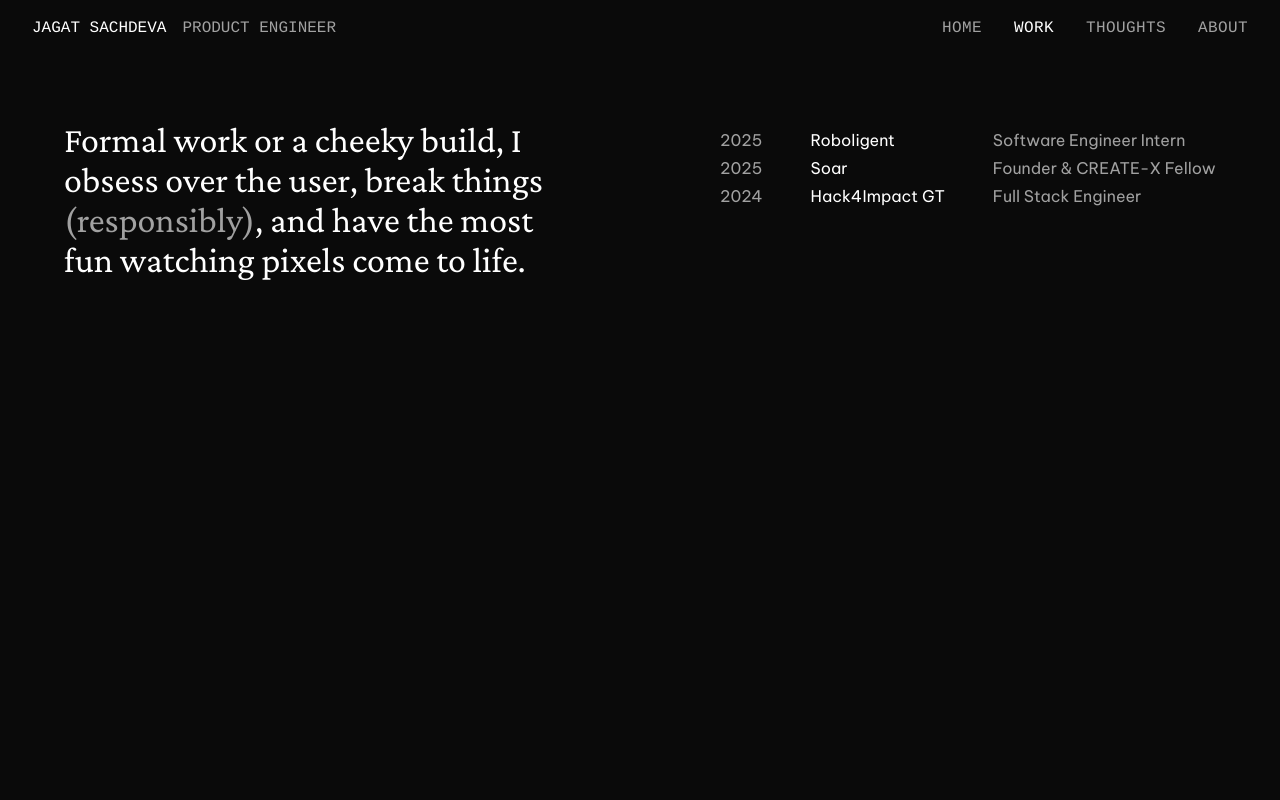
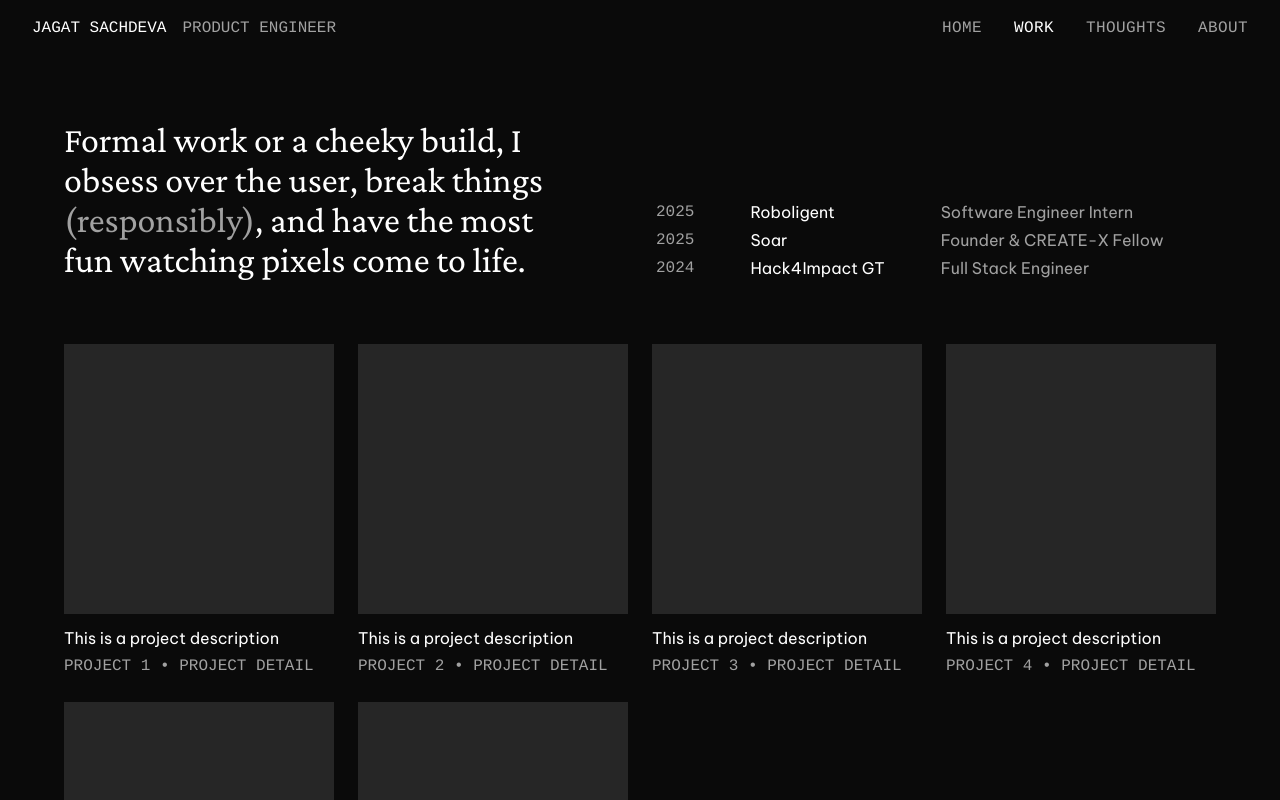
Before and after one commit to jsachdeva7/portfolio, a Next.js app: page /work in a window 1280 px wide. Shown: the top 800 px of the page. Built offline with nearby package versions, Linux system fonts and the light colour scheme.

Commit message:
work structure

```diff
--- a/src/app/globals.css
+++ b/src/app/globals.css
@@ -153,6 +153,30 @@
     @apply bg-background text-foreground;
     font-family: var(--font-crimson-pro), serif;
   }
+
+  /* Custom scrollbar */
+  * {
+    scrollbar-width: thin;
+    scrollbar-color: rgba(255, 255, 255, 0.2) transparent;
+  }
+
+  *::-webkit-scrollbar {
+    width: 6px;
+    height: 6px;
+  }
+
+  *::-webkit-scrollbar-track {
+    background: transparent;
+  }
+
+  *::-webkit-scrollbar-thumb {
+    background: rgba(255, 255, 255, 0.2);
+    border-radius: 3px;
+  }
+
+  *::-webkit-scrollbar-thumb:hover {
+    background: rgba(255, 255, 255, 0.3);
+  }
 }
 
 @layer utilities {
--- a/src/components/home/Home.tsx
+++ b/src/components/home/Home.tsx
@@ -10,7 +10,8 @@ export default function Home() {
         <p className='font-primary text-4xl'>
           I&apos;m a developer,{' '}
           <span className='text-neutral-400'>(aspiring)</span> designer, and
-          damn proud <span className='text-yellow-100'>Yellow Jacket</span> 🐝
+          proud Georgia Tech <span className='text-white'>Yellow Jacket</span>{' '}
+          🐝
         </p>
       </div>
       <div className='absolute top-[-3em] right-0 p-16'>
--- a/src/components/work/Header.tsx
+++ b/src/components/work/Header.tsx
@@ -10,7 +10,7 @@ export default function Header() {
   ]
 
   return (
-    <div className='flex h-auto w-full flex-row items-start'>
+    <div className='flex h-auto w-full flex-row items-end gap-4'>
       <div className='h-auto w-1/2 pr-20'>
         <h1 className='font-primary text-4xl'>
           Formal work or a cheeky build, I obsess over the user, break things{' '}
@@ -18,10 +18,13 @@ export default function Header() {
           most fun watching pixels come to life.
         </h1>
       </div>
-      <div className='h-auto w-auto pt-2 pl-20'>
-        <div className='font-secondary grid grid-cols-[auto_auto_auto] gap-x-12 gap-y-1'>
+      <div className='h-auto w-auto pt-2'>
+        <div className='font-secondary grid grid-cols-[auto_auto_auto] gap-x-14 gap-y-1'>
           {workExperience.flatMap((work, index) => [
-            <div key={`year-${index}`} className='text-neutral-400'>
+            <div
+              key={`year-${index}`}
+              className='font-tertiary text-neutral-400'
+            >
               {work.year}
             </div>,
             <div key={`company-${index}`} className='text-white'>
--- /dev/null
+++ b/src/components/work/Projects.tsx
@@ -0,0 +1,80 @@
+const projects = [
+  {
+    title: 'Project 1',
+    description: 'This is a project description',
+    detail: 'Project Detail',
+    thumbnail: 'https://via.placeholder.com/150'
+  },
+  {
+    title: 'Project 2',
+    description: 'This is a project description',
+    detail: 'Project Detail',
+    thumbnail: 'https://via.placeholder.com/150'
+  },
+  {
+    title: 'Project 3',
+    description: 'This is a project description',
+    detail: 'Project Detail',
+    thumbnail: 'https://via.placeholder.com/150'
+  },
+  {
+    title: 'Project 4',
+    description: 'This is a project description',
+    detail: 'Project Detail',
+    thumbnail: 'https://via.placeholder.com/150'
+  },
+  {
+    title: 'Project 5',
+    description: 'This is a project description',
+    detail: 'Project Detail',
+    thumbnail: 'https://via.placeholder.com/150'
+  },
+  {
+    title: 'Project 6',
+    description: 'This is a project description',
+    detail: 'Project Detail',
+    thumbnail: 'https://via.placeholder.com/150'
+  }
+]
+
+interface ProjectCardProps {
+  title: string
+  description: string
+  detail: string
+  thumbnail: string
+}
+
+function ProjectCard({
+  title,
+  description,
+  detail,
+  thumbnail
+}: ProjectCardProps) {
+  return (
+    <div className='flex flex-col gap-3'>
+      <div className='aspect-square w-full bg-neutral-800' />
+      <div className='flex flex-col gap-1'>
+        <div className='font-secondary text-white'>{description}</div>
+        <div className='font-tertiary text-neutral-400 uppercase'>
+          {title} • {detail}
+        </div>
+      </div>
+    </div>
+  )
+}
+
+export default function Projects() {
+  return (
+    <div className='grid grid-cols-4 gap-6'>
+      {projects.map((project, index) => (
+        <ProjectCard
+          key={index}
+          title={project.title}
+          description={project.description}
+          detail={project.detail}
+          thumbnail={project.thumbnail}
+        />
+      ))}
+    </div>
+  )
+}
--- a/src/components/work/Work.tsx
+++ b/src/components/work/Work.tsx
@@ -1,9 +1,11 @@
 import Header from './Header'
+import Projects from './Projects'
 
 export default function Work() {
   return (
-    <div className='flex h-full w-full flex-col gap-4'>
+    <div className='flex h-full w-full flex-col gap-16'>
       <Header />
+      <Projects />
     </div>
   )
 }
```
